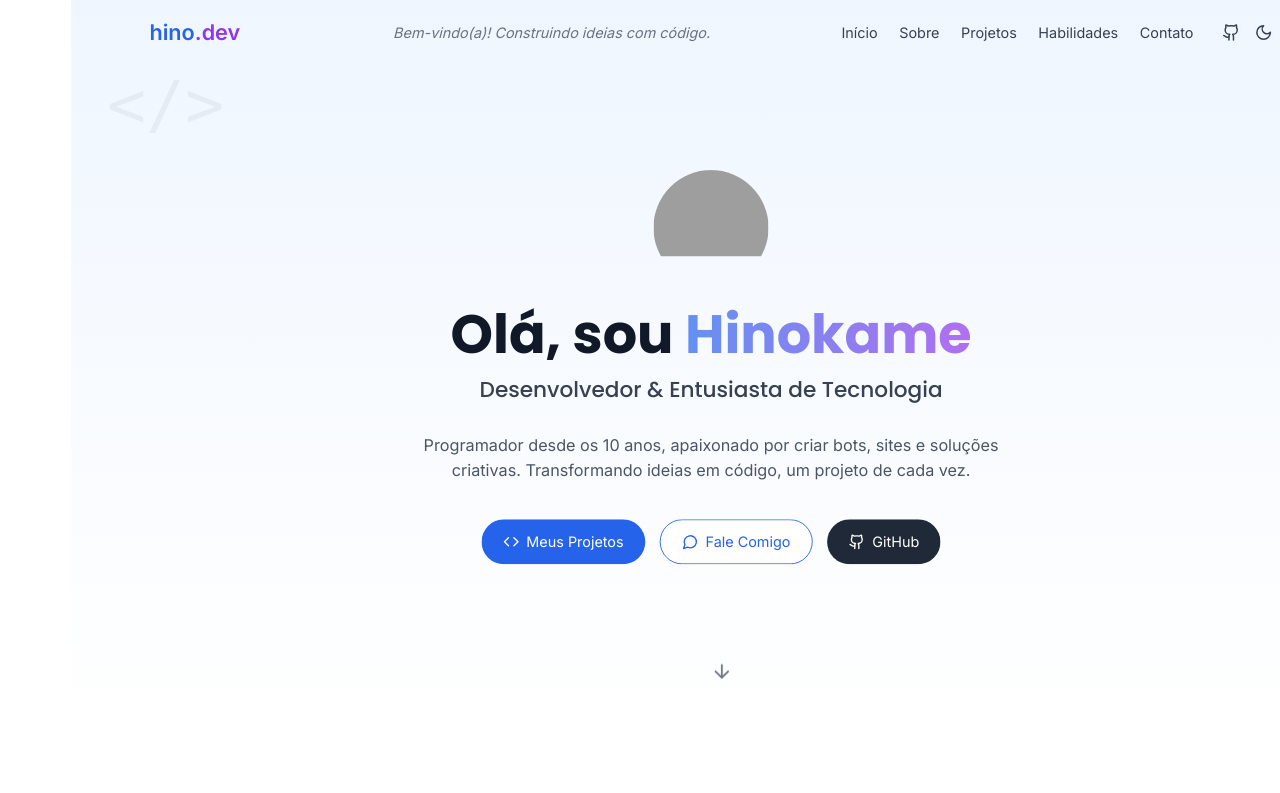
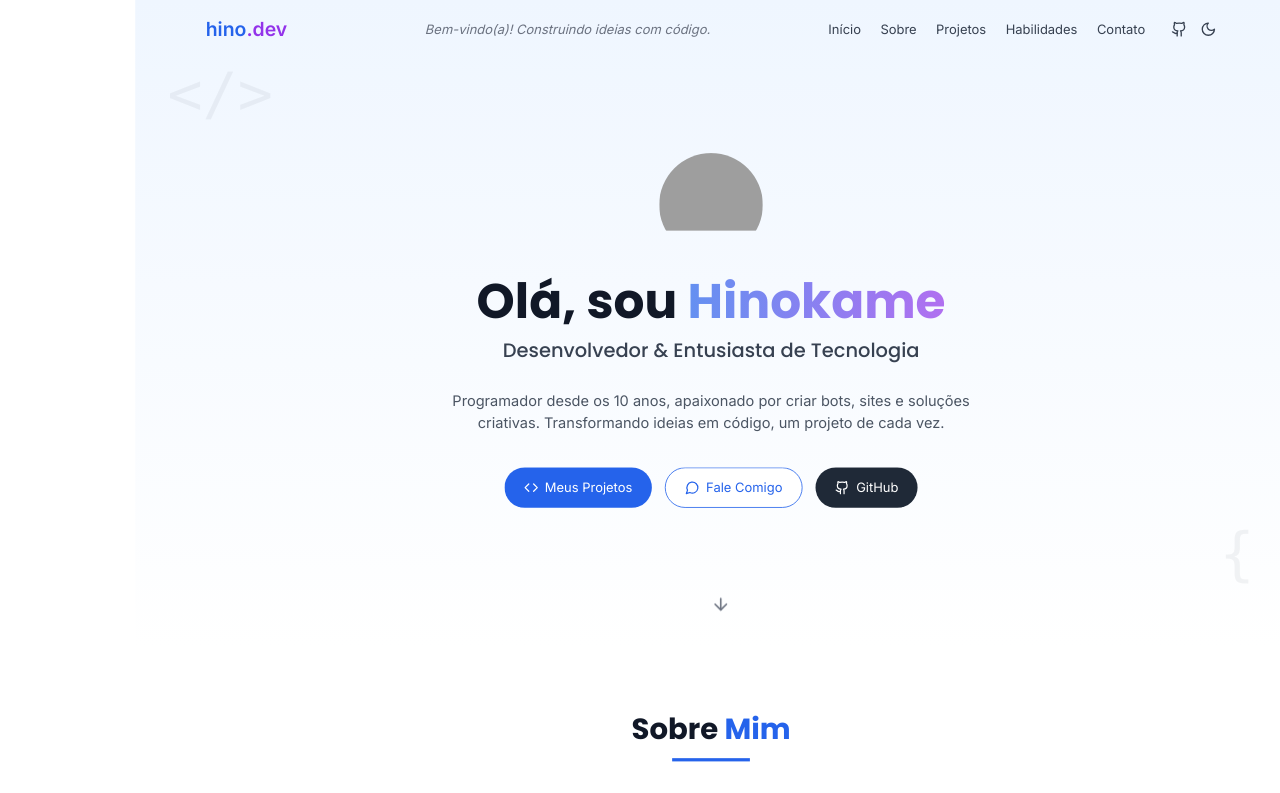
Before and after one commit to hinokame07/Portfolio.atualizado, a React (Vite) app: page / in a window 1280 px wide. Shown: the top 793 px of the page. Built offline with nearby package versions, Linux system fonts and the light colour scheme; grey boxes are pictures that could not be loaded.

Commit message:
Update index.css

```diff
--- a/src/index.css
+++ b/src/index.css
@@ -8,11 +8,15 @@
     transform: scale(0.9);
     transform-origin: top center; /* Mantém o zoom fixo no topo */
     width: 111.11%; /* Evita barras de rolagem indesejadas */
+    overflow-x: hidden; /* Remove barra branca */
   }
 
   body {
     font-family: 'Inter', sans-serif;
     @apply antialiased;
+    transform: scale(0.9);
+    transform-origin: top center;
+    overflow-x: hidden;
   }
 
   h1, h2, h3, h4, h5, h6 {
```
